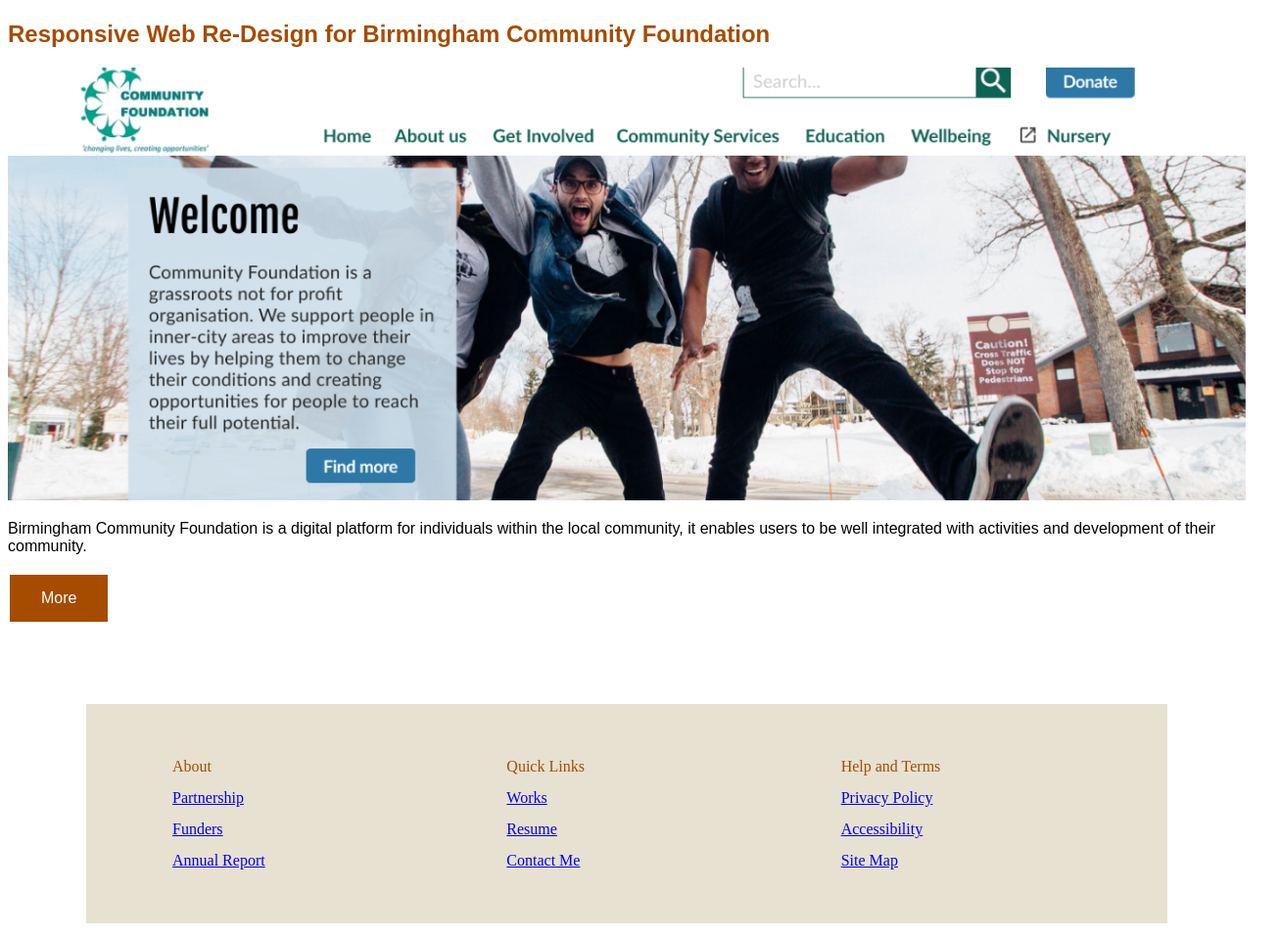
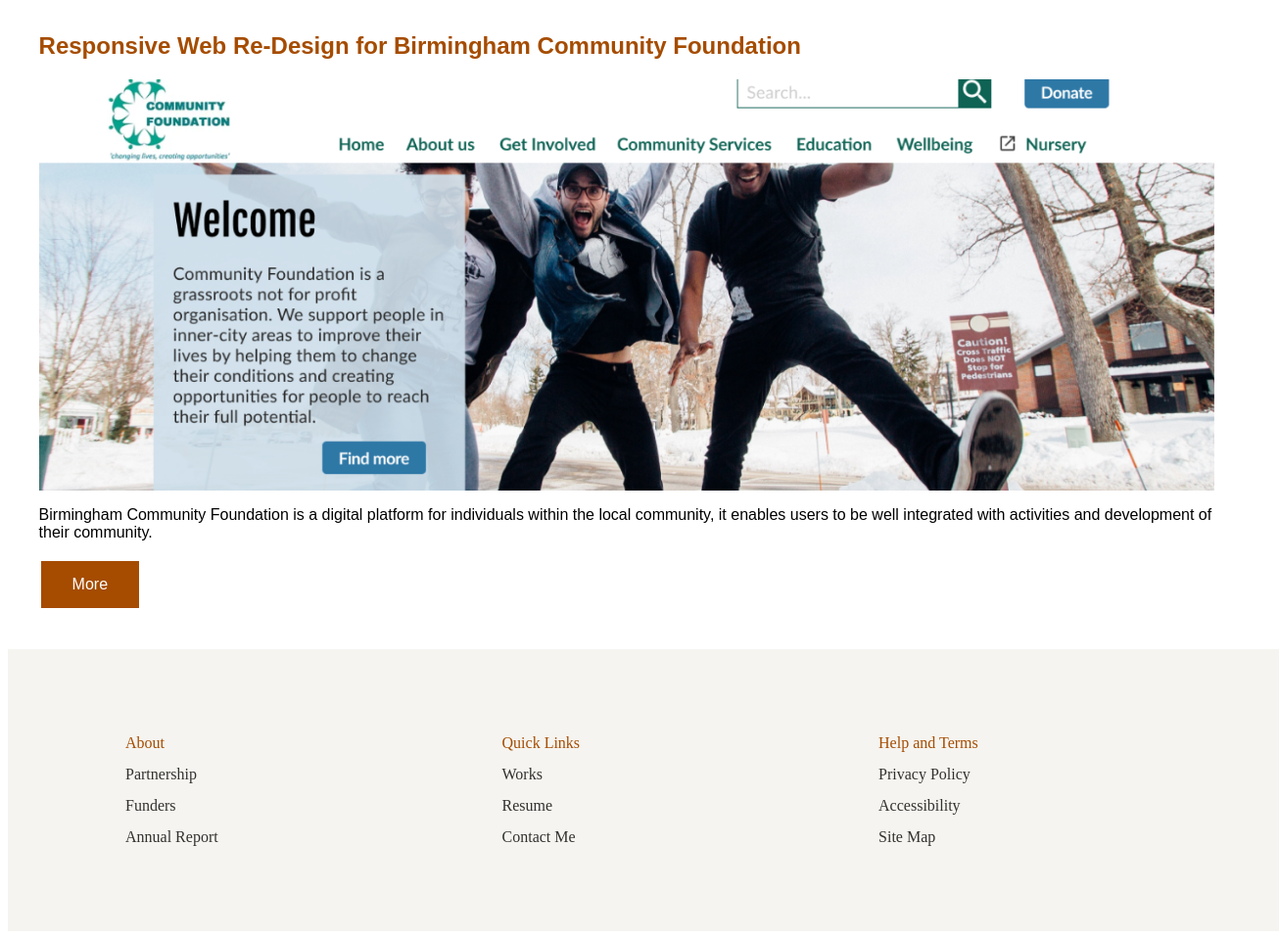
Before and after one commit to MrStxn001/UX_UI_HW_18, a plain HTML site: page works.html in a window 1280 px wide. Shown: the part 768-1727 px from the top of the page at 98% size, 1306 px wide, since content can reach past the window. Drawn offline with Linux system fonts and the light colour scheme.

Commit message:
footer update

```diff
--- a/css/style.css
+++ b/css/style.css
@@ -114,16 +114,27 @@ width: 20%;
     color: #A54C00;
     line-height: 2rem;
     padding: 5rem;
-    background: #e7e1d2;
-    height: fit-content;
-    padding: 3rem;
-    margin: 5rem;
-    margin-bottom: 0%;
+    background: #f5f4f0;
+    display: block;
+    margin: 0 auto;
+    width: 90%;
   }
   .list-item-no-bullet {
     list-style-type: none;
-    color:#505050;
+    text-decoration:none;
   }
-  img.workGridimg{
-    width: 100%;
+  a {
+    color:#32312f;            /* sets the text color */
+    text-decoration: none;   /* removes the underline */
   }
+  .workGrid {
+    max-width: 95%;
+    margin: 0 auto; /* centers the container horizontally */
+    padding-bottom: 3%;
+  }
+  .workGridimg {
+    max-width: 100%;
+    height: auto;
+    display: block;
+    margin: 0 auto;
+  }
--- a/works.html
+++ b/works.html
@@ -13,8 +13,8 @@
       </ul>
       <section class="myWork">
         <h2>Works</h2>
-<h2>Mobile Application Case Study (Memories)</h2>
 <div class="workGrid">
+  <h2>Mobile Application Case Study (Memories)</h2>
   <div class="workGridimg">
     <img class="workGridimg" src="images/mobile.png" alt="mobile">
   </div>
@@ -23,8 +23,8 @@
 <button class="button" type="button">More</button>
 </div>
 </div>
-<h2>Responsive Web Re-Design for Birmingham Community Foundation</h2>
 <div class="workGrid">
+  <h2>Responsive Web Re-Design for Birmingham Community Foundation</h2>
   <div class="workGridimg">
     <img class="workGridimg" src="images/birmingham.png" alt="mobile">
   </div>
```
